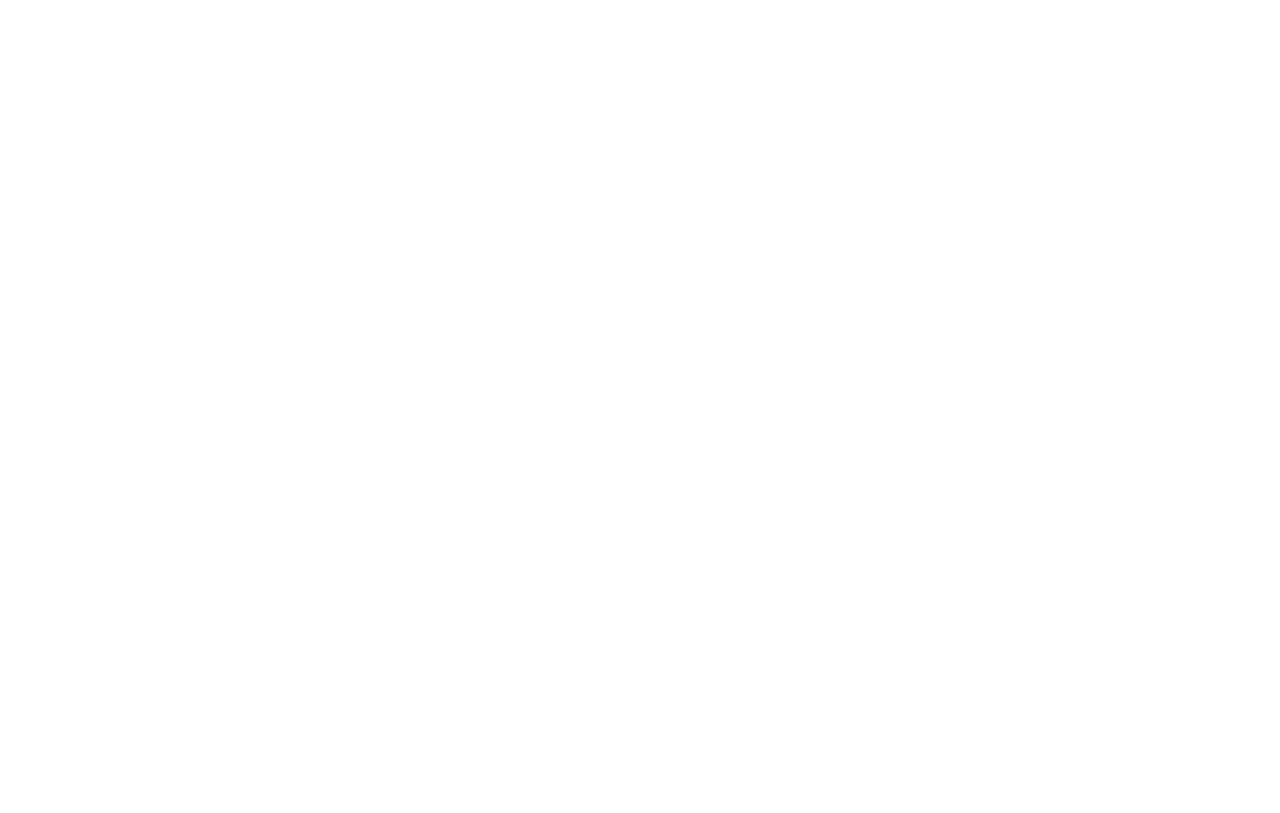
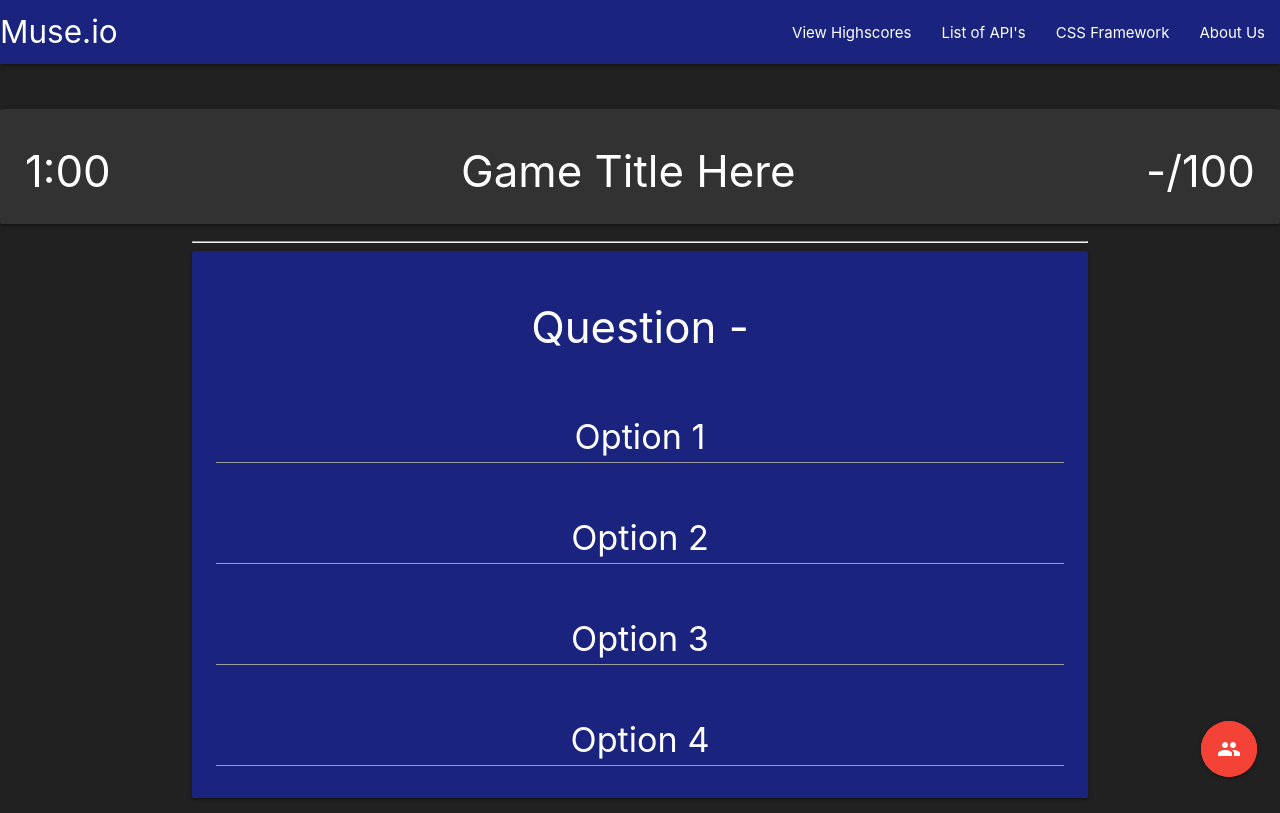
Before and after one commit to ZachYarbrough/music-lyric-quiz, a plain HTML site: page game.html/game.html in a window 1280 px wide. Drawn offline with nearby package versions, Linux system fonts and the light colour scheme; files that its build step writes are made by us from their sources.

Commit message:
prototype of game.html

```diff
--- a/game.html/game.html
+++ b/game.html/game.html
@@ -2,17 +2,103 @@
   <html>
     <head>
       <!--Import Google Icon Font-->
+
       <link href="https://fonts.googleapis.com/icon?family=Material+Icons" rel="stylesheet">
+
       <!--Import materialize.css-->
-      <link type="text/css" rel="stylesheet" href="css/materialize.min.css"  media="screen,projection"/>
+
+      <link type="text/css" rel="stylesheet" href="../assets/css/materialize.min.css"  media="screen,projection"/>
+
+      <link rel="stylesheet" href="../assets/css/style.css">
 
       <!--Let browser know website is optimized for mobile-->
+
       <meta name="viewport" content="width=device-width, initial-scale=1.0"/>
+
     </head>
 
     <body>
 
+        <!-- Begin Nav -->
+
+        <header>
+            <nav>
+                <div class="nav-wrapper indigo darken-4">
+                    <a href="#" class="brand-logo left">Muse.io</a>
+                    <ul id="nav-mobile" class="right">
+                        <li>
+                            <a href="highscores.html" class="waves-effect waves-dark">View Highscores</a>
+                        </li>
+                        <li>
+                            <a href="#" class="waves-effect waves-dark">List of API's</a>
+                        </li>
+                        <li>
+                            <a href="https://materializecss.com/" target="_blank" class="waves-effect waves-dark">CSS
+                                Framework</a>
+                        </li>
+                        <li>
+                            <a href="#about-us" class="waves-effect waves-dark">About Us</a>
+                        </li>
+                    </ul>
+                </div>
+            </nav>
+        </header>
+
+        <!-- Begin Timer/Game Title -->
+
+        <div class="toast container">
+            <h3 class="white-text" id="timerEl">1:00</h3>
+            <h3 class="white-text" id="gameTitleEl">Game Title Here</h3>
+            <h3 class="white-text" id="pointsEl">-/100</h3>
+        </div>
+        <br>
+        <br>
+        <div class="container">
+        <hr>
+        </div>
+        <!-- Begin Question/Answers Card -->
+        <div class="container">
+        <div class="card indigo darken-4">
+            <div class="card-content white-text center">
+                <span class="card-title" id="questionNumberEl"><h3>Question -</h3></span>
+            </div>
+            <div class="card-content white-text" id="answerAEl">
+                <h4 class="chips center">Option 1</h4>
+            </div>
+            <div class="card-content white-text" id="answerBEl">
+                <h4 class="chips center">Option 2</h4>
+            </div>
+            <div class="card-content white-text" id="answerCEl">
+                <h4 class="chips center">Option 3</h4>
+            </div>
+            <div class="card-content white-text" id="answerDEl">
+                <h4 class="chips center">Option 4</h4>
+            </div>
+        </div>
+        </div>
+        <!-- Begin Credits -->
+
+        <div class="fixed-action-btn">
+            <a href="#" class="btn-floating red btn-large pulse"><i class="large material-icons">people</i></a>
+            <ul>
+                <li><a href="https://github.com/ZachYarbrough"
+                        class="btn-floating yellow darken-3 waves-effect waves-dark btn-large" target="_blank">Zach</a>
+                </li>
+                <li><a href="https://github.com/bpoe1222"
+                        class="btn-floating yellow darken-3 waves-effect waves-dark btn-large"
+                        target="_blank">Bailey</a></li>
+                <li><a href="https://github.com/jemtz5412"
+                        class="btn-floating yellow darken-3 waves-effect waves-dark btn-large" target="_blank">James</a>
+                </li>
+                <li><a href="https://github.com/Vaperzsteve"
+                        class="btn-floating yellow darken-3 waves-effect waves-dark btn-large" target="_blank">Steve</a>
+                </li>
+            </ul>
+        </div>
+
       <!--JavaScript at end of body for optimized loading-->
-      <script type="text/javascript" src="js/materialize.min.js"></script>
+      <script type="text/javascript" src="https://code.jquery.com/jquery-2.1.1.min.js"></script>
+      <script src="https://cdnjs.cloudflare.com/ajax/libs/materialize/0.98.2/js/materialize.min.js"></script>
+
     </body>
   </html>
```
Also changed, not shown: index.html (+1 -2 lines).
